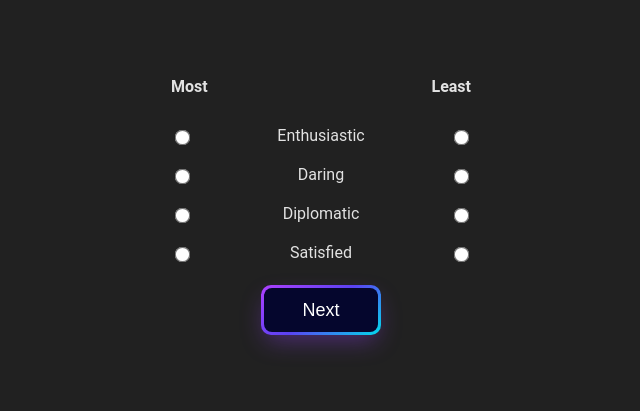
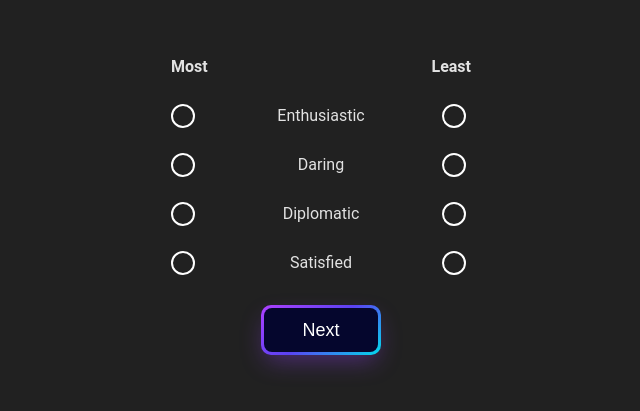
Before and after one commit to dragonlore123/dragonlore123.github.io, a plain HTML site: page disctest/start.html in a window 1280 px wide. Shown: the part 215-626 px from the top of the page, without its empty margins (319-959 px from the left). Drawn offline with Linux system fonts and the light colour scheme.

Commit message:
feedback page button

```diff
--- a/disctest/styles.css
+++ b/disctest/styles.css
@@ -292,3 +292,47 @@ input[type="radio"] {
     padding: 20px;
     margin: 0 auto;
 }
+
+.testRadioButton {
+    opacity: 0;
+    position: absolute;
+    width: 0;
+    height: 0;
+}
+
+/* Custom radio button */
+.radio-custom {
+    width: 20px;
+    height: 20px;
+    border-radius: 50%;
+    border: 2px solid #fff;
+    display: inline-block;
+    position: relative;
+    margin-right: 5px; /* Adjust margin as needed */
+}
+
+/* When radio is checked, show the inner circle */
+.testRadioButton:checked + .radio-custom::after {
+    content: "";
+    position: absolute;
+    top: 50%;
+    left: 50%;
+    transform: translate(-50%, -50%);
+    width: 12px;
+    height: 12px;
+    border-radius: 50%;
+    background-color: white;
+}
+
+/* Container for each option */
+.option-container {
+    display: flex;
+    align-items: center;
+    gap: 10px;   /* Defines spacing between groups */
+    margin-bottom: 10px;  /* Optional: space between options vertically */
+}
+
+/* Option text */
+.option-text {
+    cursor: pointer;
+}
--- a/disctest/test.js
+++ b/disctest/test.js
@@ -377,6 +377,11 @@ function loadQuestion() {
         mostRadio.name = "most";
         mostRadio.value = index;
         mostRadio.id = `most-${index}`;
+        mostRadio.className = "testRadioButton";
+
+        // Custom span for "Most" radio button
+        const mostCustomSpan = document.createElement("span");
+        mostCustomSpan.className = "radio-custom";
 
         // "Least" radio button
         const leastRadio = document.createElement("input");
@@ -384,6 +389,11 @@ function loadQuestion() {
         leastRadio.name = "least";
         leastRadio.value = index;
         leastRadio.id = `least-${index}`;
+        leastRadio.className = "testRadioButton";
+
+        // Custom span for "Least" radio button
+        const leastCustomSpan = document.createElement("span");
+        leastCustomSpan.className = "radio-custom";
 
         // Add event listeners to ensure "Most" and "Least" cannot be the same
         mostRadio.addEventListener("change", () => {
@@ -417,8 +427,10 @@ function loadQuestion() {
 
         // Append elements to the option container
         optionContainer.appendChild(mostRadio);
+        optionContainer.appendChild(mostCustomSpan); // Add custom span for "Most"
         optionContainer.appendChild(optionText);
         optionContainer.appendChild(leastRadio);
+        optionContainer.appendChild(leastCustomSpan); // Add custom span for "Least"
 
         // Add the option container to the form
         answerForm.appendChild(optionContainer);
```
Also changed, not shown: disctest/results.html (+6 -0 lines).
